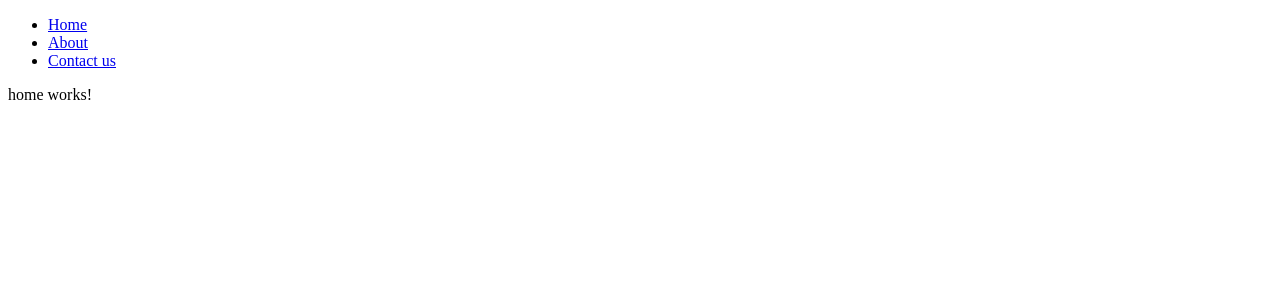
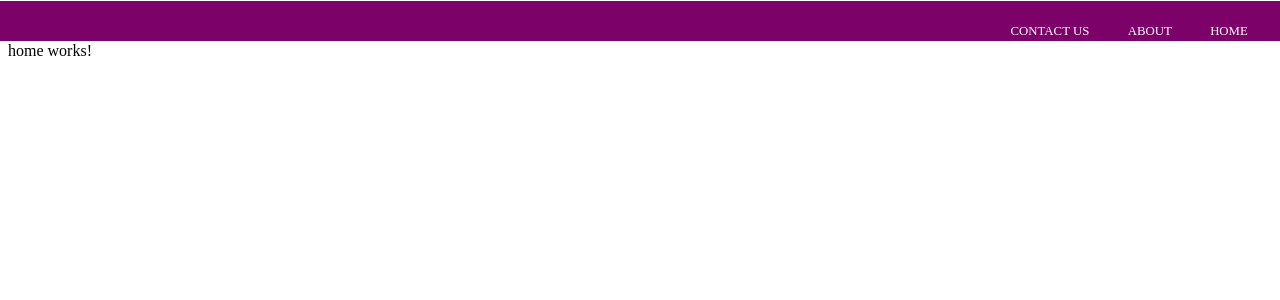
Before and after one commit to victoriaaoka/Photo-Album, an Angular app: page / in a window 1280 px wide. Shown: the top 300 px of the page. Built offline with nearby package versions, Linux system fonts and the light colour scheme.

Commit message:
Format NavBar contents

```diff
--- a/src/app/nav/nav.component.css
+++ b/src/app/nav/nav.component.css
@@ -0,0 +1,30 @@
+header {
+    background: #7c0168;
+    margin: -15px;
+}
+header .logo {
+    font-weight: bold;
+    color: white;
+    text-decoration: none;
+}
+header nav {
+    justify-self: right;
+}
+header nav ul {
+    list-style-type: none;
+    margin-top: -10p;
+    padding: 20px;
+}
+header nav ul li {
+    float: right;
+}
+header nav ul li a {
+    padding: 1.5em;
+    text-transform: uppercase;
+    font-size: 0.8em;
+    color: white;
+    text-decoration: none;
+}
+header nav ul li a:hover {
+    color: rgb(190, 252, 5);
+}
```
